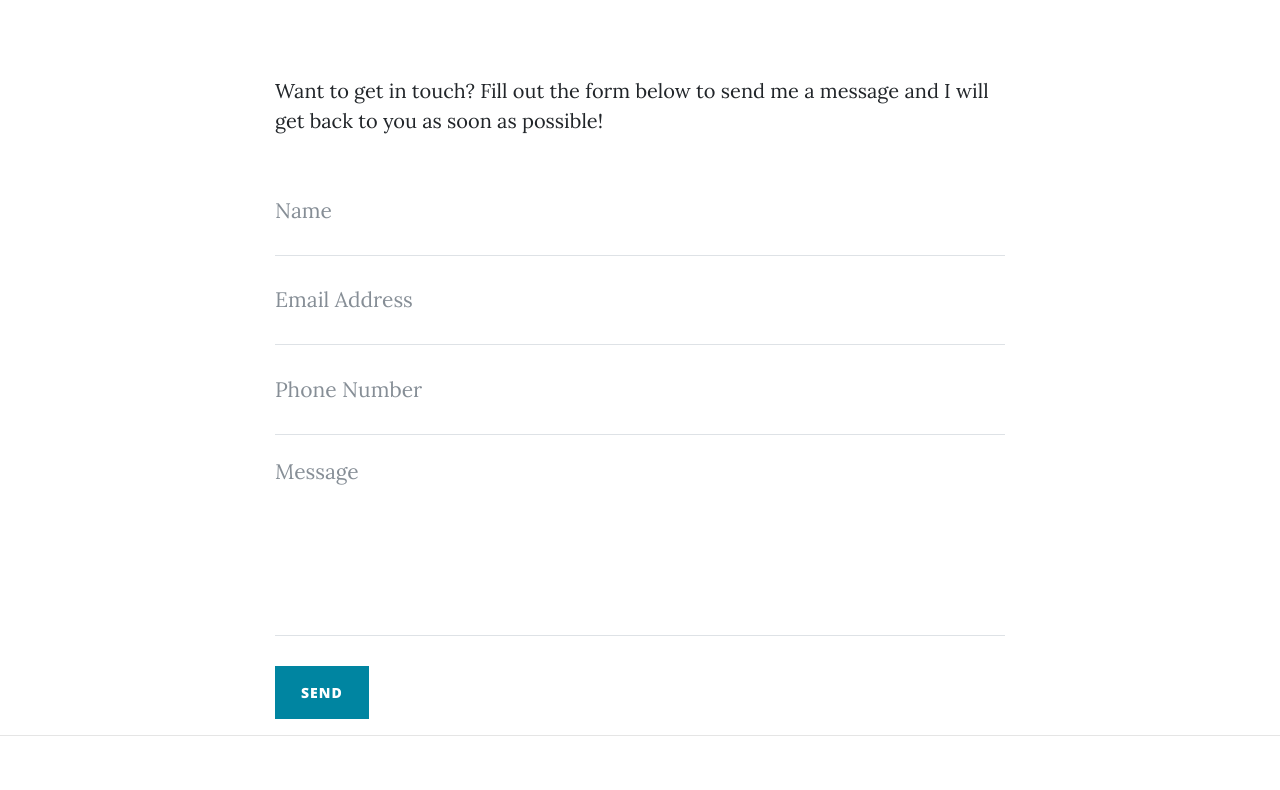
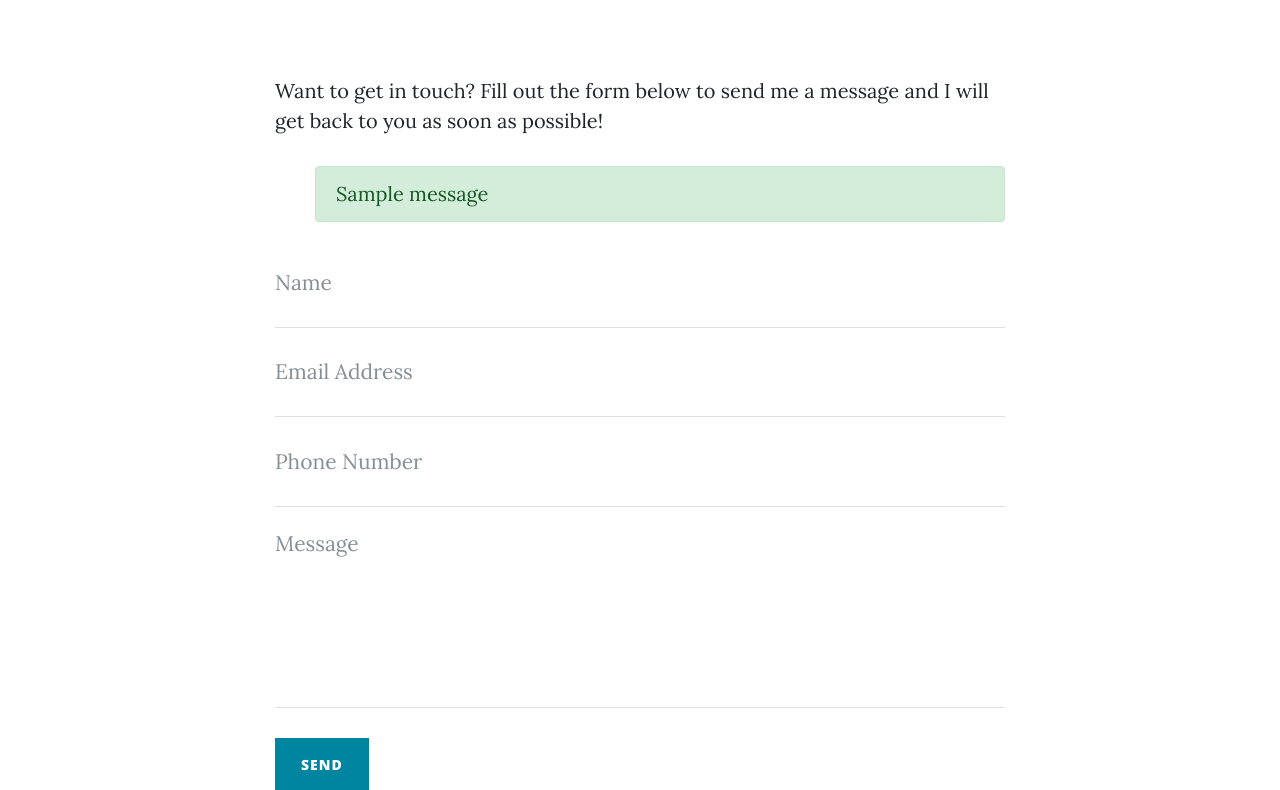
Before and after one commit to klcysn/django_blog, a Django app: page /contact/ in a window 1280 px wide. Shown: the part 536-1326 px from the top of the page. Run offline with Django 3.2, Linux system fonts and the light colour scheme; tables that the repository leaves empty hold one stand-in row (values such as "Sample post"); one stand-in notice (Sample message) is shown; some libraries are stand-ins or nearby versions.

Commit message:
Completed Contact page

```diff
--- a/src/templates/contact.html
+++ b/src/templates/contact.html
@@ -26,7 +26,19 @@
       <!-- Contact Form - Enter your email address on line 19 of the mail/contact_me.php file to make this form work. -->
       <!-- WARNING: Some web hosts do not allow emails to be sent through forms to common mail hosts like Gmail or Yahoo. It's recommended that you use a private domain email address! -->
       <!-- To use the contact form, your site must be on a live web host with PHP! The form will not work locally! -->
+      <div class="form-group">
+        {% if messages %}
+        <ul class="messages">
+          {% for message in messages %}
+          <div class="alert alert-success">
+            {{message}}
+          </div>
+          {% endfor %}
+        </ul>
+        {% endif %}
+      </div>
       <form method="POST" novalidate>
+        {% csrf_token %}
         <div class="control-group">
           <div class="form-group floating-label-form-group controls">
             <label>Name</label>
```
